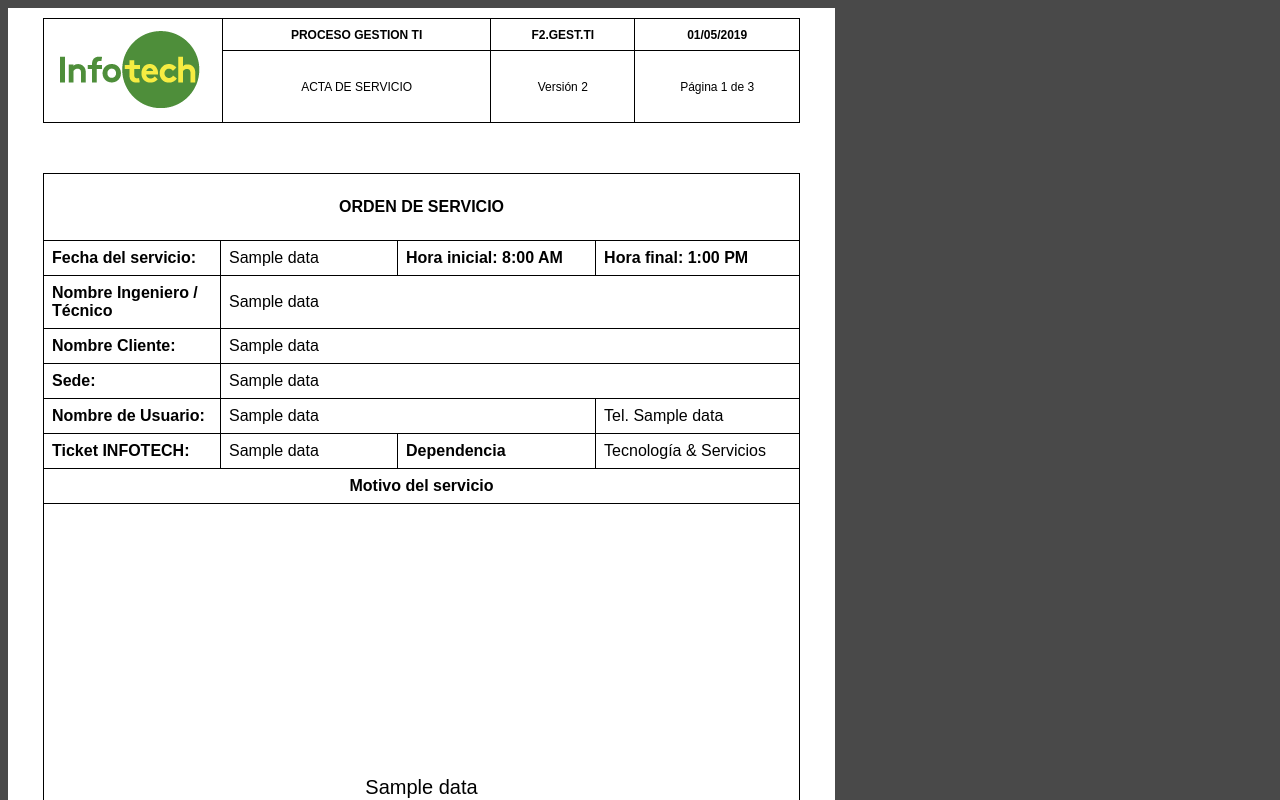
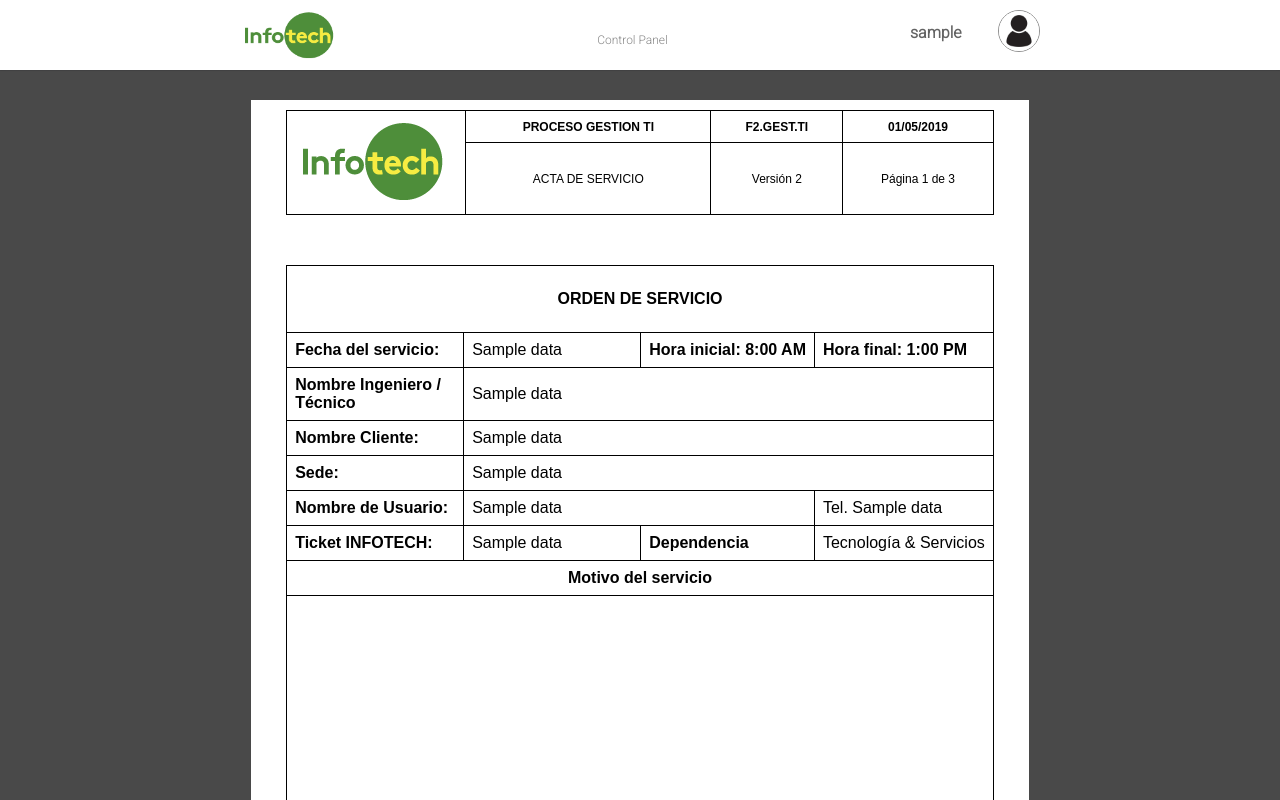
Before and after one commit to JGall3go/infotech-forms, a Flask app: template templates/user_templates/soporteti/acta-servicios.html in a window 1280 px wide. Run offline with Flask 3, Linux system fonts and the light colour scheme; the template is opened without the code that fills it: most values are stand-ins (such as "Sample title", 1, 10 or a date in 2020); some libraries are stand-ins or nearby versions.

Commit message:
Control Panel Routes

```diff
--- a/main.py
+++ b/main.py
@@ -48,7 +48,7 @@
     calidad_tecnica = request.form.get("calidad_tecnica")
     calidad_humana = request.form.get("calidad_humana")
 
-    return render_template('acta-servicios.html', data=[fecha_servicio, nombre_ing, nombre_client, sede, nombre_user, tel, ticket, mservice, diagnostico, imgs, satisfaccion, tiempo_respuesta, calidad_tecnica, calidad_humana])
+    return render_template('user_templates/soporteti/acta-servicios.html', data=[fecha_servicio, nombre_ing, nombre_client, sede, nombre_user, tel, ticket, mservice, diagnostico, imgs, satisfaccion, tiempo_respuesta, calidad_tecnica, calidad_humana])
 
 @app.route('/login')
 def login():
@@ -75,11 +75,42 @@
     if "username" in session:
 
         username = session["username"]
-        return render_template("control-panel.html", username=username)
+        user = db["Users"].find_one({"username": username})
+        forms_list = user["forms-list"]
+
+        return render_template("control-panel.html", username=username, forms_list=forms_list)
 
     else:
         return redirect(url_for("login"))
 
+@app.route('/control-panel/forms/<form>')
+def control_panel_form(form):
+
+    if "username" in session:
+
+        username = session["username"]
+        user = db["Users"].find_one({"username": username})
+        forms_list = user["forms-list"]
+        form_name = forms_list[form]
+
+        if form in forms_list:
+
+            return render_template(f'user_templates/{username}/{form}.html', data="", username=username, form=form_name)
+
+        else:
+
+            return "No tienes permiso para ver este formulario!!"
+
+    else:
+        return redirect(url_for("login"))
+
+@app.route('/log-out')
+def log_out():
+
+    session.pop("username", None)
+
+    return redirect(url_for("login"))
+
 if __name__ == '__main__':
 
     app.run(debug = True, host="0.0.0.0")
--- a/static/css/acta-de-servicios.css
+++ /dev/null
@@ -1,104 +0,0 @@
-body {
-    background-color: #494949;
-    font-size: 16px;
-    display: column;
-}
-
-table {
-  font-family: arial, sans-serif;
-  border-collapse: collapse;
-  width: 100%;
-}
-
-td,
-th {
-  border: 1px solid #000000;
-  text-align: left;
-  padding: 8px;
-}
-
-#ACTA-DE-SERVICIOS-PG1 {
-    max-width: calc(827px - 70px);
-    /* max-height: calc(1054px - 20px); */
-    background-color: rgb(255, 255, 255);
-    padding: 10px 35px;
-    margin-bottom: 20px;
-}
-
-#cabecera th, #cabecera td{
-    text-align: center;
-    font-size: 12px;
-}
-
-.img-field img{
-    margin-right: -20px;
-}
-
-#orden-de-servicio {
-    margin-top: 50px;
-}
-
-.title {
-    text-align: center;
-    font-weight: bolder;
-}
-
-.sub-title {
-    font-weight: bolder;
-}
-
-.left-field {
-    width: 160px;
-}
-
-#text-field {
-    height: 550px;
-}
-
-#line {
-    margin-top: 20px;
-    width: 700px;
-}
-
-.footer-text {
-    display: flex;
-    flex-direction: column;
-    justify-content: center;
-    align-items: center;
-}
-
-#evidencias-field {
-    display: grid;
-    grid-template-columns: repeat(3, 1fr);
-    grid-gap: 10px;
-    grid-auto-rows: 100px;
-    justify-content: center;
-}
-
-#evidencias-field img {
-    width: 200px;
-    height: 100px;
-}
-
-#ACTA-DE-SERVICIOS-PG2 {
-    max-width: calc(827px - 70px);
-    /* max-height: calc(1054px - 20px); */
-    background-color: rgb(255, 255, 255);
-    padding: 10px 35px;
-    margin-bottom: 20px;
-}
-
-#ACTA-DE-SERVICIOS-PG2 #cuerpo {
-    margin-top: 50px;
-}
-
-#ACTA-DE-SERVICIOS-PG3 {
-    max-width: calc(827px - 70px);
-    /* max-height: calc(1054px - 20px); */
-    background-color: rgb(255, 255, 255);
-    padding: 10px 35px;
-}
-
-#ACTA-DE-SERVICIOS-PG3 #cuerpo {
-    margin-top: 50px;
-}
--- a/static/pdf.js
+++ /dev/null
@@ -1,46 +0,0 @@
-window.jsPDF = window.jspdf.jsPDF;
-
-var doc = new jsPDF();
-
-// Source HTMLElement or a string containing HTML.
-var page1 = document.querySelector("#ACTA-DE-SERVICIOS-PG1");
-var page2 = document.querySelector("#ACTA-DE-SERVICIOS-PG2");
-var page3 = document.querySelector("#ACTA-DE-SERVICIOS-PG3");
-
-doc.html(page1, {
-    callback: function (doc) {
-
-        doc.addPage();
-        // Another process
-        doc.html(page2, {
-            callback: function (doc) {
-                // Save the PDF
-                doc.html(page3, {
-                    callback: function (doc) {
-                        // Save the PDF
-                        doc.save("acta-de-servicios.pdf");
-                        // window.location.replace("/");
-                    },
-                    x: 0,
-                    y: 595,
-                    width: 210, //target width in the PDF document
-                    windowWidth: 827, //window width in CSS pixels
-                    height: 279
-                });
-            },
-            x: 0,
-            y: 298,
-            width: 210, //target width in the PDF document
-            windowWidth: 827, //window width in CSS pixels
-            height: 279
-        });
-
-    },
-    x: 0,
-    y: 0,
-    width: 210, //target width in the PDF document
-    windowWidth: 827, //window width in CSS pixels
-    height: 279
-});
-
-// JGall3go
--- /dev/null
+++ b/static/user_static/Soporteti/acta-servicios.css
@@ -0,0 +1,209 @@
+@import url('https://fonts.googleapis.com/css2?family=Roboto:wght@300&display=swap');
+
+/* HEADER */
+
+header {
+    background-color: rgb(255, 255, 255);
+    width: 100%;
+    height: 30px;
+    position: fixed;
+    padding: 20px 0;
+    box-shadow: rgba(0, 0, 0, 0.02) 0px 1px 3px 0px, rgba(27, 31, 35, 0.15) 0px 0px 0px 1px;
+    display: flex;
+    justify-content: center;
+    font-family: 'Roboto', sans-serif;
+
+}
+
+.header-container {
+    display: flex;
+    justify-content: space-between;
+    align-self: start;
+    width: 800px;
+    align-items: center;
+}
+
+.header-container .infotech-logo {
+    margin-top: -10px;
+}
+
+.search-bar {
+    width: 400px;
+    align-items: center;
+}
+
+.search-bar button {
+    background-color: #777777;
+    color: #ffffff;
+}
+
+.search-bar button:hover {
+    background-color: #5c5c5c;
+}
+
+.profile-container {
+    display: flex;
+    justify-content: space-between;
+    align-items: center;
+    width: 130px;
+}
+
+.user-logo {
+    border: 1px solid #8f8f8f;
+    border-radius: 100%;
+    margin-top: -15px;
+}
+
+.username-span {
+    color: #636363;
+    margin-top: -15px;
+    font-weight: 600;
+}
+
+.title-container {
+    display: flex;
+    flex-direction: column;
+    justify-content: center;
+    align-items: center;
+}
+
+.breadcrumbs {
+    color: #868686;
+    display: flex;
+    font-weight: 500;
+    font-size: 12px;
+}
+
+.breadcrumbs a{
+    text-decoration: none;
+    color: #868686;
+}
+
+.breadcrumbs a:hover {
+    text-decoration: underline;
+    color: #686868;
+}
+
+.breadcrumb-bar {
+    width: 2px;
+    height: 15px;
+    background-color: #696969;
+    margin-left: 10px;
+    transform: rotate(15deg);
+    margin-right: 10px;
+}
+
+/* CONTENT */
+
+body {
+    background-color: #494949;
+    margin: 0;
+}
+
+.content {
+    font-size: 16px;
+    display: flex;
+    flex-direction: column;
+    justify-content: center;
+    align-items: center;
+    padding: 100px 0 20px 0;
+}
+
+table {
+  font-family: arial, sans-serif;
+  border-collapse: collapse;
+  width: 100%;
+}
+
+td,
+th {
+  border: 1px solid #000000;
+  text-align: left;
+  padding: 8px;
+}
+
+#ACTA-DE-SERVICIOS-PG1 {
+    max-width: calc(827px - 70px);
+    /* max-height: calc(1054px - 20px); */
+    background-color: rgb(255, 255, 255);
+    padding: 10px 35px;
+    margin-bottom: 20px;
+}
+
+#cabecera th, #cabecera td{
+    text-align: center;
+    font-size: 12px;
+}
+
+.img-field img{
+    margin-right: -20px;
+}
+
+#orden-de-servicio {
+    margin-top: 50px;
+}
+
+.title {
+    text-align: center;
+    font-weight: bolder;
+}
+
+.sub-title {
+    font-weight: bolder;
+}
+
+.left-field {
+    width: 160px;
+}
+
+#text-field {
+    height: 550px;
+}
+
+#line {
+    margin-top: 20px;
+    width: 700px;
+}
+
+.footer-text {
+    display: flex;
+    flex-direction: column;
+    justify-content: center;
+    align-items: center;
+}
+
+#evidencias-field {
+    display: grid;
+    grid-template-columns: repeat(3, 1fr);
+    grid-gap: 10px;
+    grid-auto-rows: 100px;
+    justify-content: center;
+}
+
+#evidencias-field img {
+    width: 200px;
+    height: 100px;
+}
+
+#ACTA-DE-SERVICIOS-PG2 {
+    max-width: calc(827px - 70px);
+    /* max-height: calc(1054px - 20px); */
+    background-color: rgb(255, 255, 255);
+    padding: 10px 35px;
+    margin-bottom: 20px;
+}
+
+#ACTA-DE-SERVICIOS-PG2 #cuerpo {
+    margin-top: 50px;
+}
+
+#ACTA-DE-SERVICIOS-PG3 {
+    max-width: calc(827px - 70px);
+    /* max-height: calc(1054px - 20px); */
+    background-color: rgb(255, 255, 255);
+    padding: 10px 35px;
+}
+
+#ACTA-DE-SERVICIOS-PG3 #cuerpo {
+    margin-top: 50px;
+}
--- /dev/null
+++ b/static/user_static/Soporteti/pdf.js
@@ -0,0 +1,46 @@
+window.jsPDF = window.jspdf.jsPDF;
+
+var doc = new jsPDF();
+
+// Source HTMLElement or a string containing HTML.
+var page1 = document.querySelector("#ACTA-DE-SERVICIOS-PG1");
+var page2 = document.querySelector("#ACTA-DE-SERVICIOS-PG2");
+var page3 = document.querySelector("#ACTA-DE-SERVICIOS-PG3");
+
+doc.html(page1, {
+    callback: function (doc) {
+
+        doc.addPage();
+        // Another process
+        doc.html(page2, {
+            callback: function (doc) {
+                // Save the PDF
+                doc.html(page3, {
+                    callback: function (doc) {
+                        // Save the PDF
+                        // doc.save("acta-de-servicios.pdf");
+                        // window.location.replace("/");
+                    },
+                    x: 0,
+                    y: 595,
+                    width: 210, //target width in the PDF document
+                    windowWidth: 827, //window width in CSS pixels
+                    height: 279
+                });
+            },
+            x: 0,
+            y: 298,
+            width: 210, //target width in the PDF document
+            windowWidth: 827, //window width in CSS pixels
+            height: 279
+        });
+
+    },
+    x: 0,
+    y: 0,
+    width: 210, //target width in the PDF document
+    windowWidth: 827, //window width in CSS pixels
+    height: 279
+});
+
+// JGall3go
--- a/templates/user_templates/soporteti/acta-servicios.html
+++ b/templates/user_templates/soporteti/acta-servicios.html
@@ -6,11 +6,29 @@
     <meta name="viewport" content="width=device-width, initial-scale=1.0">
     <title>Document</title>
 
-    <link rel="stylesheet" href="/static/css/acta-de-servicios.css">
+    <link rel="stylesheet" href="/static/user_static/Soporteti/acta-servicios.css">
 </head>
 
 <body>
 
+    <header>
+        <div class="header-container">
+            <img src="/static/infotechlogo.png" class="infotech-logo" width="115px" height="50px">
+            <div class="title-container">
+                <span>{{form}}</span>
+                <div class="breadcrumbs">
+                    <a href="/control-panel">Control Panel</a>
+                </div>
+            </div>
+            <div class="profile-container">
+                <span class="username-span">{{username}}</span>
+                <a href="/log-out"><img src="/static/user.jpg" class="user-logo" width="40px" height="40px"></a>
+            </div>
+        </div>
+        </div>
+    </header>
+
+    <div class="content">
         <div id="ACTA-DE-SERVICIOS-PG1">
 
             <table id="cabecera">
@@ -72,7 +90,8 @@
 
             <div class="footer-text">
                 <span style="text-decoration: underline;">www.infotechdecolombia.com</span>
-            <span>Carrera 100 no. 11-90 Holguines Trade Center, Torre Valle del Lili, Of. 605 - PBX (572) 4863636</span>
+                <span>Carrera 100 no. 11-90 Holguines Trade Center, Torre Valle del Lili, Of. 605 - PBX (572)
+                    4863636</span>
                 <span>Cali - Colombia</span>
             </div>
 
@@ -99,7 +118,8 @@
                     <th colspan="4" style="text-align: center;">Diagnostico</th>
                 </tr>
                 <tr>
-                <td colspan="4" id="diagnostico-field" style="height: 390px; text-align: center; font-size: 20px;">{{data[8]}}</td>
+                    <td colspan="4" id="diagnostico-field" style="height: 390px; text-align: center; font-size: 20px;">
+                        {{data[8]}}</td>
                 </tr>
                 <tr>
                     <th colspan="4" style="text-align: center;">Evidencias</th>
@@ -117,7 +137,8 @@
 
             <div class="footer-text">
                 <span style="text-decoration: underline;">www.infotechdecolombia.com</span>
-            <span>Carrera 100 no. 11-90 Holguines Trade Center, Torre Valle del Lili, Of. 605 - PBX (572) 4863636</span>
+                <span>Carrera 100 no. 11-90 Holguines Trade Center, Torre Valle del Lili, Of. 605 - PBX (572)
+                    4863636</span>
                 <span>Cali - Colombia</span>
             </div>
 
@@ -152,31 +173,47 @@
                 </tr>
                 <tr>
                     <td class="sub-title">La solución de su solicitud fue satisfactoria</td>
-                <td>{% if data[10] == "1": %}<img src="/static/checkmark.png" style="width: 30px; height: 30px; margin-left: 20px;">{% endif %}</td>
-                <td>{% if data[10] == "2": %}<img src="/static/checkmark.png" style="width: 30px; height: 30px; margin-left: 20px;">{% endif %}</td>
-                <td>{% if data[10] == "3": %}<img src="/static/checkmark.png" style="width: 30px; height: 30px; margin-left: 20px;">{% endif %}</td>
-                <td>{% if data[10] == "4": %}<img src="/static/checkmark.png" style="width: 30px; height: 30px; margin-left: 20px;">{% endif %}</td>
+                    <td>{% if data[10] == "1": %}<img src="/static/checkmark.png"
+                            style="width: 30px; height: 30px; margin-left: 20px;">{% endif %}</td>
+                    <td>{% if data[10] == "2": %}<img src="/static/checkmark.png"
+                            style="width: 30px; height: 30px; margin-left: 20px;">{% endif %}</td>
+                    <td>{% if data[10] == "3": %}<img src="/static/checkmark.png"
+                            style="width: 30px; height: 30px; margin-left: 20px;">{% endif %}</td>
+                    <td>{% if data[10] == "4": %}<img src="/static/checkmark.png"
+                            style="width: 30px; height: 30px; margin-left: 20px;">{% endif %}</td>
                 </tr>
                 <tr>
                     <td class="sub-title">Tiempo de respuesta del servicio</td>
-                <td>{% if data[11] == "1": %}<img src="/static/checkmark.png" style="width: 30px; height: 30px; margin-left: 20px;">{% endif %}</td>
-                <td>{% if data[11] == "2": %}<img src="/static/checkmark.png" style="width: 30px; height: 30px; margin-left: 20px;">{% endif %}</td>
-                <td>{% if data[11] == "3": %}<img src="/static/checkmark.png" style="width: 30px; height: 30px; margin-left: 20px;">{% endif %}</td>
-                <td>{% if data[11] == "4": %}<img src="/static/checkmark.png" style="width: 30px; height: 30px; margin-left: 20px;">{% endif %}</td>
+                    <td>{% if data[11] == "1": %}<img src="/static/checkmark.png"
+                            style="width: 30px; height: 30px; margin-left: 20px;">{% endif %}</td>
+                    <td>{% if data[11] == "2": %}<img src="/static/checkmark.png"
+                            style="width: 30px; height: 30px; margin-left: 20px;">{% endif %}</td>
+                    <td>{% if data[11] == "3": %}<img src="/static/checkmark.png"
+                            style="width: 30px; height: 30px; margin-left: 20px;">{% endif %}</td>
+                    <td>{% if data[11] == "4": %}<img src="/static/checkmark.png"
+                            style="width: 30px; height: 30px; margin-left: 20px;">{% endif %}</td>
                 </tr>
                 <tr>
                     <td class="sub-title">Cómo califica la calidad técnica</td>
-                <td>{% if data[12] == "1": %}<img src="/static/checkmark.png" style="width: 30px; height: 30px; margin-left: 20px;">{% endif %}</td>
-                <td>{% if data[12] == "2": %}<img src="/static/checkmark.png" style="width: 30px; height: 30px; margin-left: 20px;">{% endif %}</td>
-                <td>{% if data[12] == "3": %}<img src="/static/checkmark.png" style="width: 30px; height: 30px; margin-left: 20px;">{% endif %}</td>
-                <td>{% if data[12] == "4": %}<img src="/static/checkmark.png" style="width: 30px; height: 30px; margin-left: 20px;">{% endif %}</td>
+                    <td>{% if data[12] == "1": %}<img src="/static/checkmark.png"
+                            style="width: 30px; height: 30px; margin-left: 20px;">{% endif %}</td>
+                    <td>{% if data[12] == "2": %}<img src="/static/checkmark.png"
+                            style="width: 30px; height: 30px; margin-left: 20px;">{% endif %}</td>
+                    <td>{% if data[12] == "3": %}<img src="/static/checkmark.png"
+                            style="width: 30px; height: 30px; margin-left: 20px;">{% endif %}</td>
+                    <td>{% if data[12] == "4": %}<img src="/static/checkmark.png"
+                            style="width: 30px; height: 30px; margin-left: 20px;">{% endif %}</td>
                 </tr>
                 <tr>
                     <td class="sub-title">Cómo califica la calidad humana</td>
-                <td>{% if data[13] == "1": %}<img src="/static/checkmark.png" style="width: 30px; height: 30px; margin-left: 20px;">{% endif %}</td>
-                <td>{% if data[13] == "2": %}<img src="/static/checkmark.png" style="width: 30px; height: 30px; margin-left: 20px;">{% endif %}</td>
-                <td>{% if data[13] == "3": %}<img src="/static/checkmark.png" style="width: 30px; height: 30px; margin-left: 20px;">{% endif %}</td>
-                <td>{% if data[13] == "4": %}<img src="/static/checkmark.png" style="width: 30px; height: 30px; margin-left: 20px;">{% endif %}</td>
+                    <td>{% if data[13] == "1": %}<img src="/static/checkmark.png"
+                            style="width: 30px; height: 30px; margin-left: 20px;">{% endif %}</td>
+                    <td>{% if data[13] == "2": %}<img src="/static/checkmark.png"
+                            style="width: 30px; height: 30px; margin-left: 20px;">{% endif %}</td>
+                    <td>{% if data[13] == "3": %}<img src="/static/checkmark.png"
+                            style="width: 30px; height: 30px; margin-left: 20px;">{% endif %}</td>
+                    <td>{% if data[13] == "4": %}<img src="/static/checkmark.png"
+                            style="width: 30px; height: 30px; margin-left: 20px;">{% endif %}</td>
                 </tr>
             </table>
 
@@ -194,10 +231,12 @@
 
             <div class="footer-text">
                 <span style="text-decoration: underline;">www.infotechdecolombia.com</span>
-            <span>Carrera 100 no. 11-90 Holguines Trade Center, Torre Valle del Lili, Of. 605 - PBX (572) 4863636</span>
+                <span>Carrera 100 no. 11-90 Holguines Trade Center, Torre Valle del Lili, Of. 605 - PBX (572)
+                    4863636</span>
                 <span>Cali - Colombia</span>
             </div>
 
+        </div>
     </div>
 
     <!-- html2canvas library -->
```
Also changed, not shown: static/css/cpanel.css (+41 -3 lines), static/js/animations.js (added, +23 -0 lines), templates/control-panel.html (+17 -6 lines), static/user_static/Soporteti/acta-servicios.png (added). Lines whose indentation alone changed are shown as unchanged.
